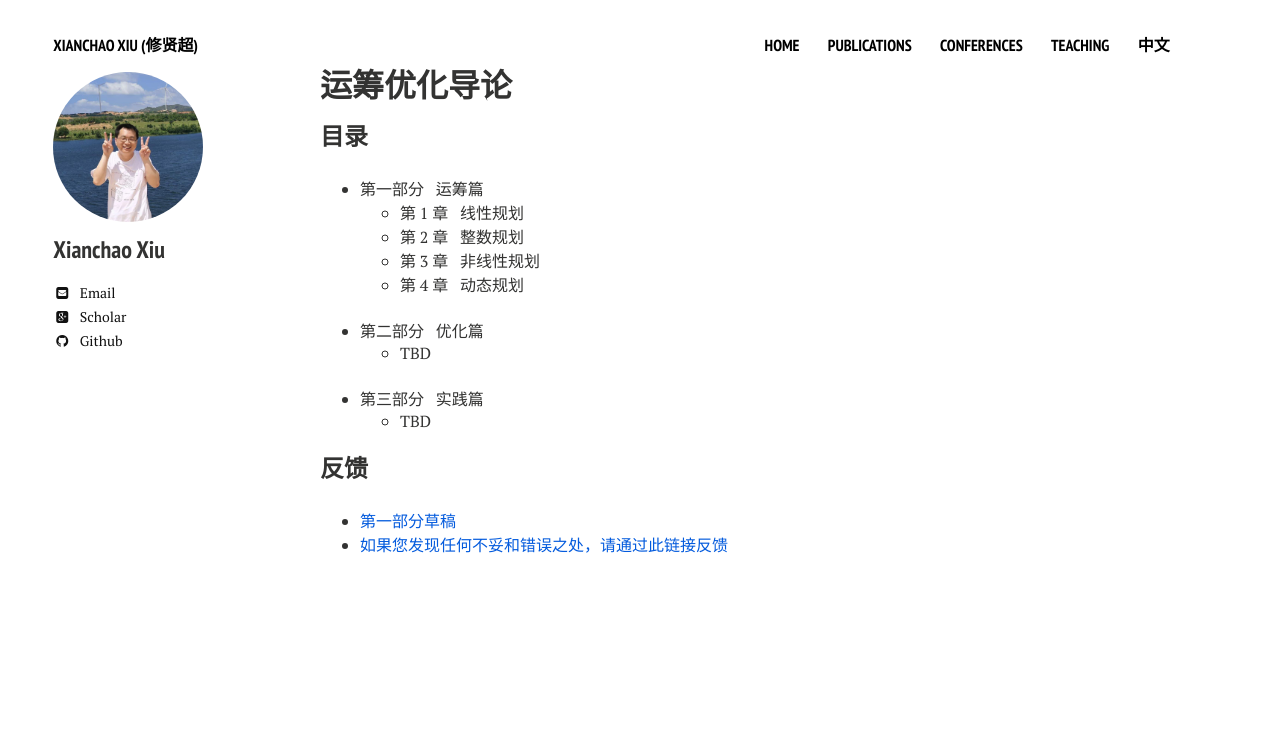
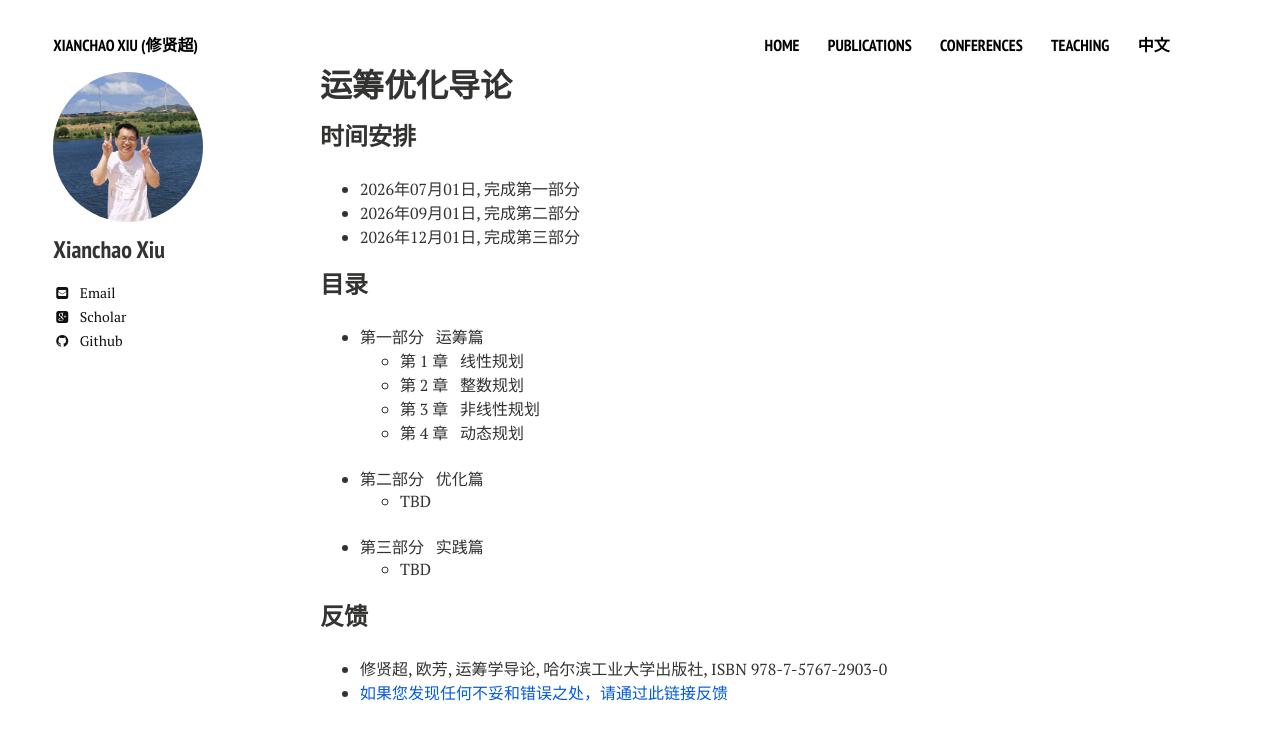
Before and after one commit to xianchaoxiu/xianchaoxiu.github.io, a Jekyll site: the page built from chinese/book/ORO/index.md, in a window 1280 px wide. Shown: the top 740 px of the page. Built offline with Jekyll 4.4.1, drawn with Linux system fonts in a browser that asks for light colours; nearby versions of some CDN libraries.

Commit message:
Update index.md

```diff
--- a/chinese/book/ORO/index.md
+++ b/chinese/book/ORO/index.md
@@ -4,6 +4,12 @@ title: 运筹优化导论
 comments: false
 share: false
 ---
+
+### 时间安排
+
+* 2026年07月01日, 完成第一部分 <br>
+* 2026年09月01日, 完成第二部分 <br>
+* 2026年12月01日, 完成第三部分 <br>
 
 
 ### 目录
@@ -23,5 +29,5 @@ share: false
 
 
 ### 反馈
-* <a href="../ORO/Part-I.pdf" class="textlink" target="_blank"> 第一部分草稿 </a> <br>
+* 修贤超, 欧芳, 运筹学导论, 哈尔滨工业大学出版社, ISBN  978-7-5767-2903-0 <br>
 * <a href="https://docs.qq.com/form/page/DTkZycUxMRUpkRHpY" class="textlink" target="_blank">如果您发现任何不妥和错误之处，请通过此链接反馈 </a> <br>
```
